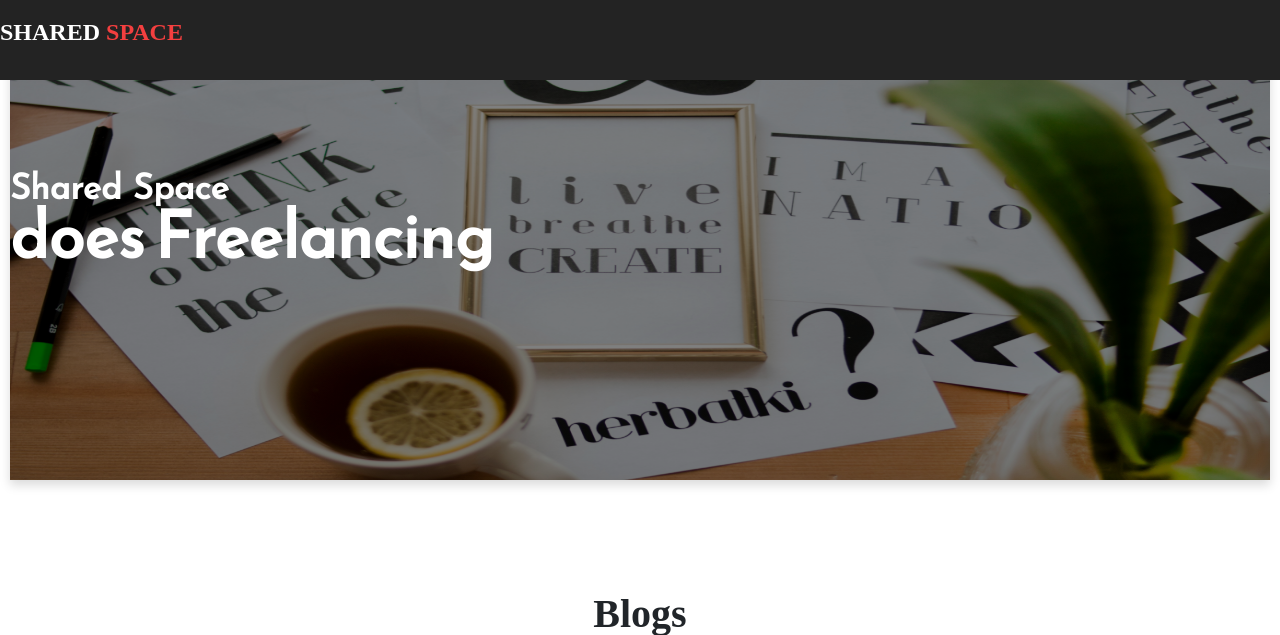
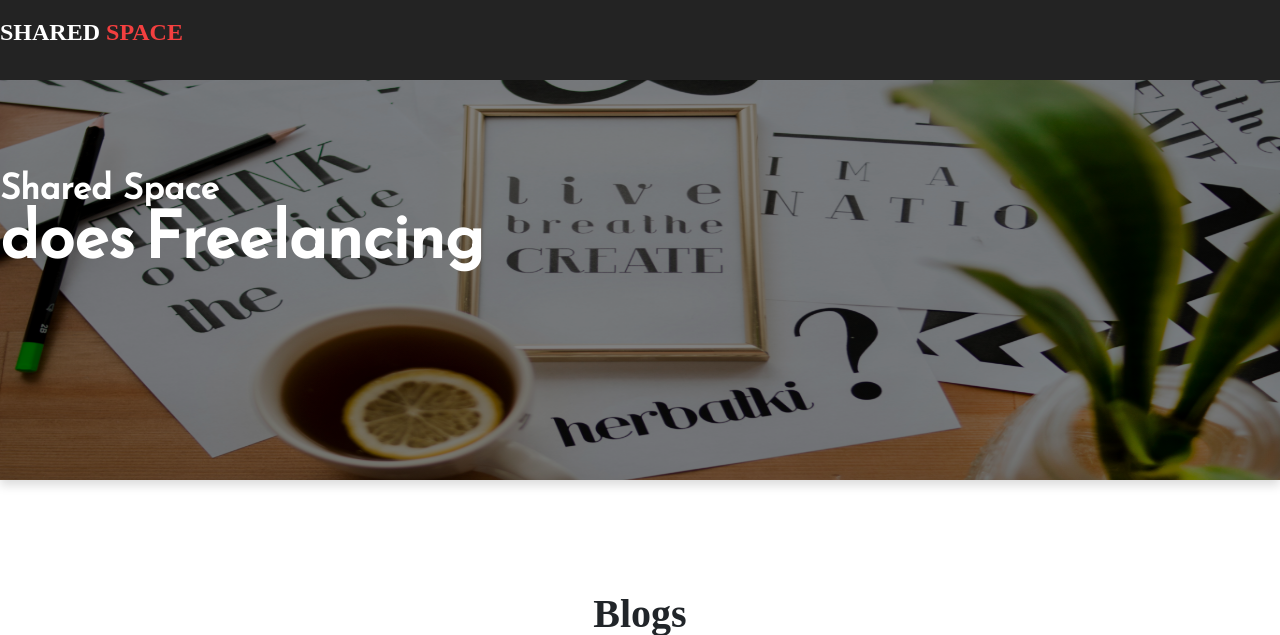
Before and after one commit to Sharedspace28/sharedspace28, a PHP site: page / in a window 1280 px wide. Shown: the top 635 px of the page. Run offline with PHP 8.4, Linux system fonts and the light colour scheme; some libraries are stand-ins or nearby versions; some web fonts are replaced.

Commit message:
Update index.php

```diff
--- a/index.php
+++ b/index.php
@@ -207,9 +207,6 @@ button:hover, a:hover {
 
       </nav >
 </header>
-	  <div class="container-fluid">
-		<div class="col-sm-12">
-
 
       <div class="main_header__div d-flex align-items-start
         justify-content-center  flex-column shadow " style="width: 100%;margin-top:0; height: calc(100vh - 40vh); background-image:
@@ -595,8 +592,7 @@ Providing readers with good content according to your topic <br>
   </div>
 
 </footer>
-	  </div>
- </div>
+
 <script src="https://cdn.jsdelivr.net/npm/popper.js@1.16.0/dist/umd/popper.min.js" integrity="sha384-Q6E9RHvbIyZFJoft+2mJbHaEWldlvI9IOYy5n3zV9zzTtmI3UksdQRVvoxMfooAo" crossorigin="anonymous"></script>
         <script src="https://stackpath.bootstrapcdn.com/bootstrap/5.0.0-alpha1/js/bootstrap.min.js" integrity="sha384-oesi62hOLfzrys4LxRF63OJCXdXDipiYWBnvTl9Y9/TRlw5xlKIEHpNyvvDShgf/" crossorigin="anonymous"></script>
     <!-- Bootstrap core JavaScript -->
```
